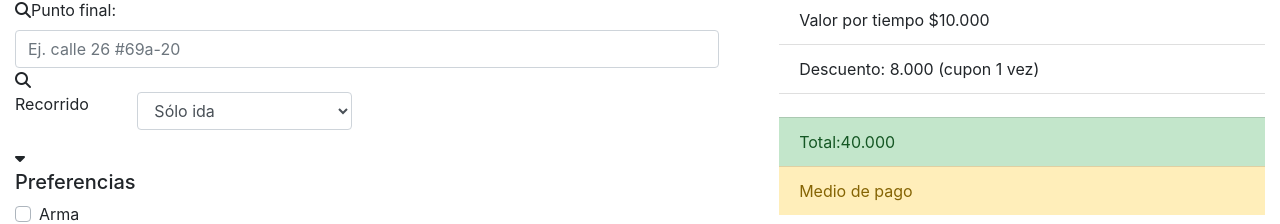
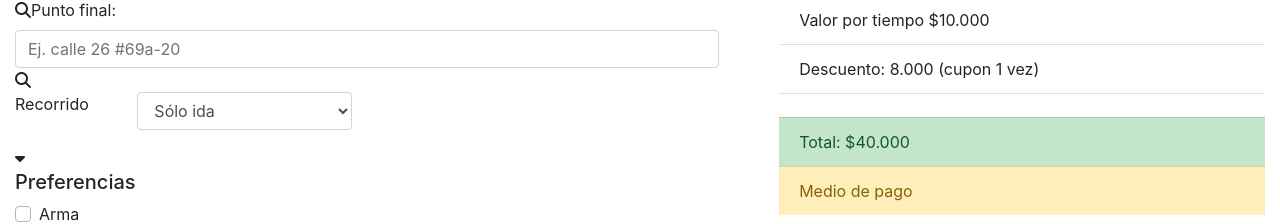
Before and after one commit to ccpinzon/ProDevs_Hackatrix, a React (Create React App) app in the folder frontend/: page / in a window 1280 px wide. Shown: the part 508-732 px from the top of the page. Built offline with nearby package versions, Linux system fonts and the light colour scheme.

Commit message:
add summary melo

```diff
--- a/frontend/src/app/components/Summary.jsx
+++ b/frontend/src/app/components/Summary.jsx
@@ -12,7 +12,7 @@ class Summary extends Component {
         <ListGroup.Item>Descuento: 8.000 (cupon 1 vez)</ListGroup.Item>
         <br />
         <ListGroup variant="flush">
-          <ListGroup.Item variant="success">Total:40.000</ListGroup.Item>
+          <ListGroup.Item variant="success">Total: $40.000</ListGroup.Item>
           <ListGroup.Item variant="warning">Medio de pago</ListGroup.Item>
         </ListGroup>
       </ListGroup>
```
